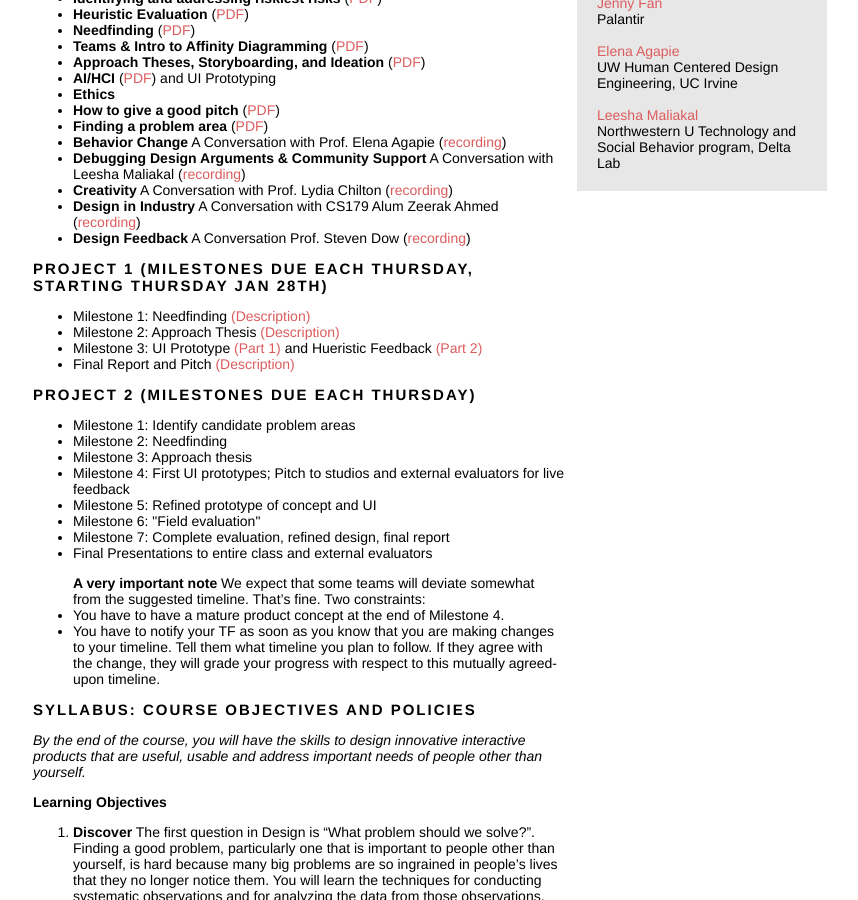
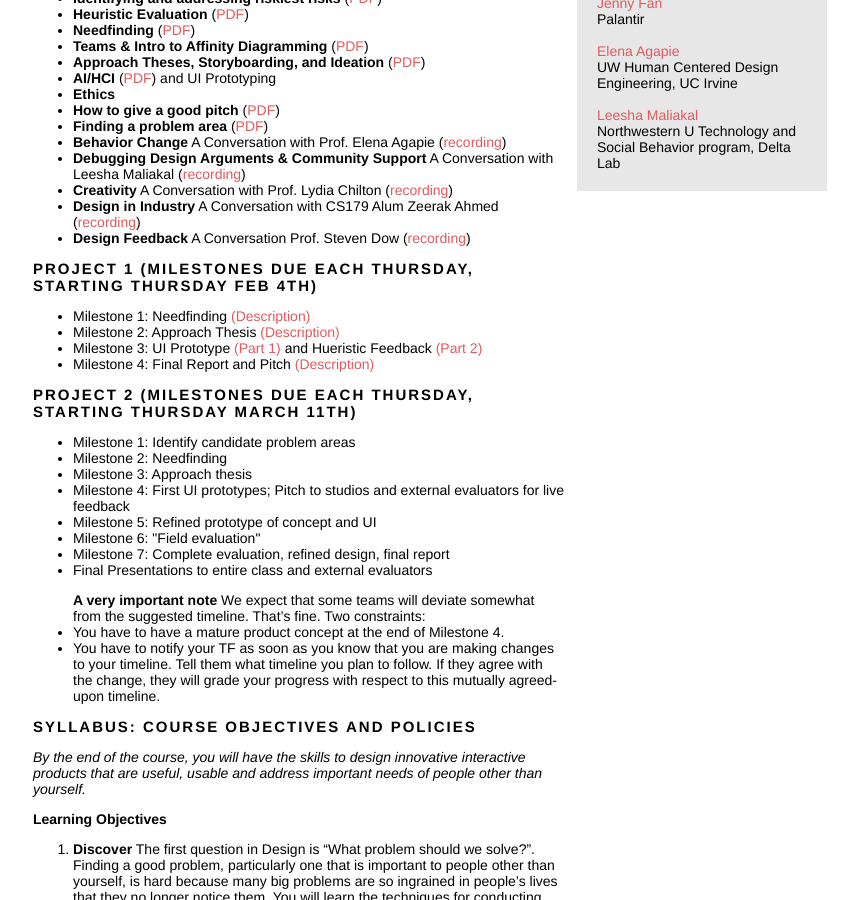
Before and after one commit to eglassman/eglassman.github.io, a Jekyll site: the page built from cs179.html, in a window 1280 px wide and 900 px high, scrolled down 644 px. Shown: the whole window, without its empty margins (210-1068 px from the left). Built offline with Jekyll 4.4.1, drawn with Linux system fonts in a browser that asks for light colours.

Commit message:
fixed date

```diff
--- a/cs179.html
+++ b/cs179.html
@@ -92,7 +92,7 @@ The course covers skills and techniques necessary to design innovative interacti
     </div>
 
     <div class="header lead">
-      Project 1 (Milestones due each Thursday, starting Thursday Jan 28th)
+      Project 1 (Milestones due each Thursday, starting Thursday Feb 4th)
     </div>
 
     <div>
@@ -100,7 +100,7 @@ The course covers skills and techniques necessary to design innovative interacti
         <li>Milestone 1: Needfinding <a href="https://docs.google.com/document/d/1K7YNi4Zs0QhUcupQE3jz1HvVxx9QIi7NLaw2aJtWh-s/edit?usp=sharing">(Description)</a></li>
         <li>Milestone 2: Approach Thesis <a href="https://docs.google.com/document/d/1k5spl_qRsFVHtJfQLw_u8xEUxpXTgINbsm5QMbd3xlU/edit?usp=sharing">(Description)</a></li>
         <li>Milestone 3: UI Prototype <a href="https://docs.google.com/document/d/13GI9q8Ed3RjNM13aooiNJ82q6kiXhpruDWVRCpGYhzU/edit?usp=sharing">(Part 1)</a> and Hueristic Feedback <a href="https://docs.google.com/document/d/1RZfHEI6GrgL6qgzJr5v8fNy8xyK0MIq3x5r1NtK9Ma8/edit?usp=sharing">(Part 2)</a></li>
-        <li>Final Report and Pitch <a href="https://docs.google.com/document/d/1II12Zp21wHZhH3Yqb9q8q8DoSsNcioTGJmrsOitkPvY/edit?usp=sharing">(Description)</a></li>
+        <li>Milestone 4: Final Report and Pitch <a href="https://docs.google.com/document/d/1II12Zp21wHZhH3Yqb9q8q8DoSsNcioTGJmrsOitkPvY/edit?usp=sharing">(Description)</a></li>
       <!-- <li><a href="https://docs.google.com/document/d/1ZOLVIv8JS4pe9RqAbOWhAzwN3I8LqjVUwg9FWmXwGcc/edit?usp=sharing">Milestone 1: Needfinding</a> due <it>Thursday 2/13</it></li>
       <li><a href="https://docs.google.com/document/d/1AoL5rzFbnwr12l1PDJgjzX6ZbnbERjeVdjoAqKhN2-k/edit?usp=sharing">Milestone 2: Approach Thesis</a> due Thurs 2/20</li>
       <li><a href="https://docs.google.com/document/d/1smorJk-lT6RlFOgUIBeeBQI4LDInjvsHKbAkWPMEKOA/edit?usp=sharing">Milestone 3: IUI Prototype</a> due Wed 2/26 (<a href="https://docs.google.com/document/d/1BRE4dAKKZnG7yEuaCLuDVoBSGXANbQdic7XJiuGWUt8/edit?usp=sharing">Part 2</a> will be done in Studios)</li>
@@ -109,7 +109,7 @@ The course covers skills and techniques necessary to design innovative interacti
     </div>
 
     <div class="header lead">
-      Project 2 (Milestones due each Thursday)
+      Project 2 (Milestones due each Thursday, starting Thursday March 11th)
     </div>
 
     <div>
```
